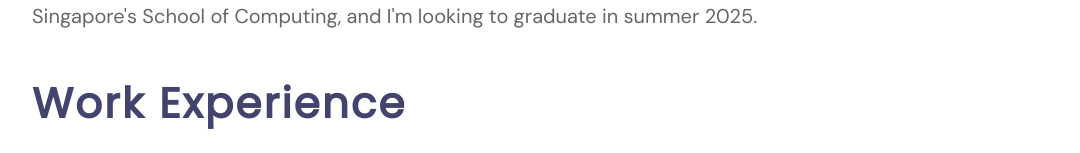
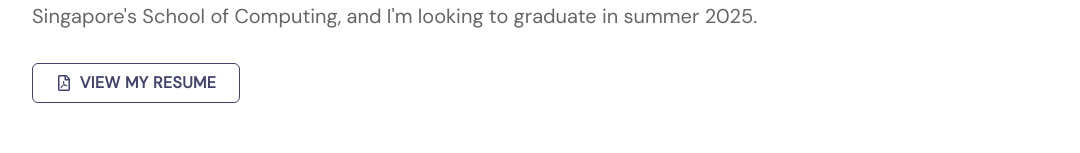
Before and after one commit to kevinchangjk/portfolio, a Next.js app: page /about in a window 1280 px wide. Shown: the part 335-488 px from the top of the page, without its empty margins (96-1176 px from the left). Built offline with nearby package versions, Linux system fonts and the light colour scheme.

Commit message:
about: add resume view button

```diff
--- a/pages/about.tsx
+++ b/pages/about.tsx
@@ -1,7 +1,18 @@
 import ExperienceCard from "@/components/ExperienceCard";
-import { Heading, Text, VStack } from "@chakra-ui/react";
+import {
+  Button,
+  HStack,
+  Heading,
+  Icon,
+  Text,
+  VStack,
+  useColorMode,
+  useColorModeValue,
+} from "@chakra-ui/react";
 import experiences from "../data/experiences.json";
 import { Experience } from "@/utils/types";
+import { FaRegFilePdf } from "react-icons/fa";
+import Link from "next/link";
 
 export default function About() {
   function displayExperiences(experiences: Experience[]) {
@@ -27,6 +38,23 @@ export default function About() {
           University of Singapore's School of Computing, and I'm looking to
           graduate in summer 2025.
         </Text>
+        <VStack width="full" alignItems="start">
+          <Link href="/Notes.pdf" target="_blank">
+            <Button
+              variant="outline"
+              width="13rem"
+              borderColor={useColorModeValue("gray.2", "gray.5")}
+            >
+              <HStack>
+                <Icon
+                  as={FaRegFilePdf}
+                  color={useColorModeValue("gray.2", "gray.5")}
+                />
+                <Text variant="powerful">View My Resume</Text>
+              </HStack>
+            </Button>
+          </Link>
+        </VStack>
         <Heading paddingY="1rem" variant="subPrimary" textAlign="left">
           Work Experience
         </Heading>
```
Also changed, not shown: 1 other file (tests, documents, lock files or other folders). Lines whose indentation alone changed are shown as unchanged.
